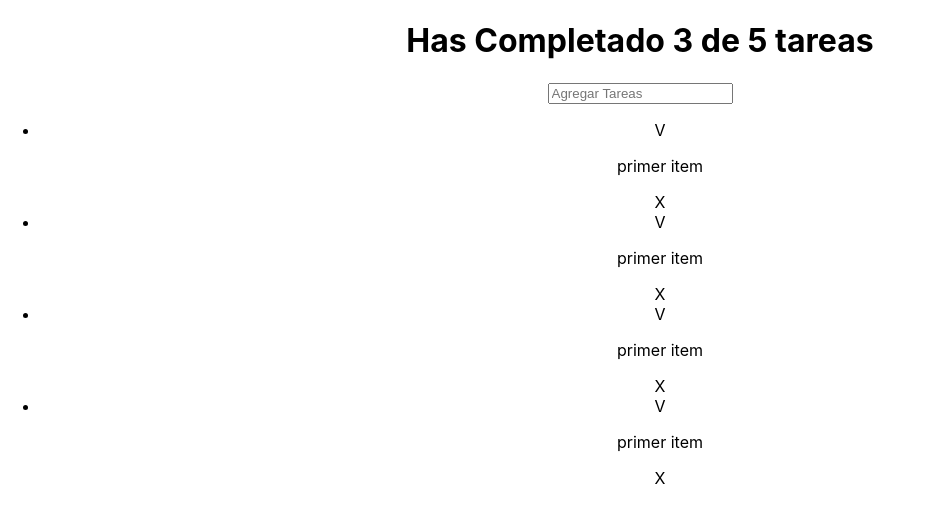
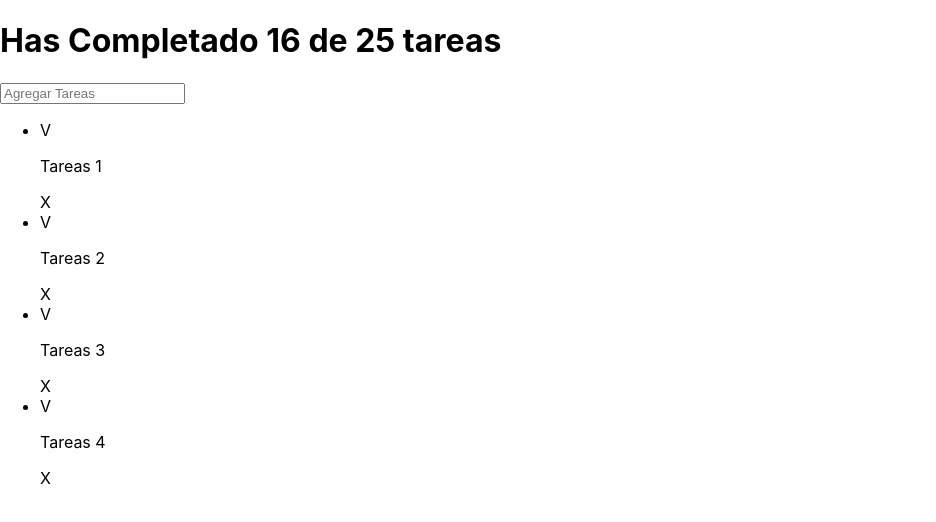
Before and after one commit to JhonTrujillo/listartareas, a React (Create React App) app: page / in a window 1280 px wide. Shown: the top 522 px of the page, without its empty margins (0-936 px from the left). Built offline with nearby package versions, Linux system fonts and the light colour scheme.

Commit message:
Feat: agregando props

```diff
--- a/src/App.css
+++ /dev/null
@@ -1,38 +0,0 @@
-.App {
-  text-align: center;
-}
-
-.App-logo {
-  height: 40vmin;
-  pointer-events: none;
-}
-
-@media (prefers-reduced-motion: no-preference) {
-  .App-logo {
-    animation: App-logo-spin infinite 20s linear;
-  }
-}
-
-.App-header {
-  background-color: #282c34;
-  min-height: 100vh;
-  display: flex;
-  flex-direction: column;
-  align-items: center;
-  justify-content: center;
-  font-size: calc(10px + 2vmin);
-  color: white;
-}
-
-.App-link {
-  color: #61dafb;
-}
-
-@keyframes App-logo-spin {
-  from {
-    transform: rotate(0deg);
-  }
-  to {
-    transform: rotate(360deg);
-  }
-}
--- a/src/App.js
+++ b/src/App.js
@@ -1,25 +1,42 @@
-import logo from './logo.svg';
+// import logo from './logo.svg';
 import { ListarCounter } from './ListarCounter';
 import { ListarSearch } from './ListarSearch';
 import { ListarTareas } from './ListarTareas';
 import { ListarItem } from './ListarItem';
-import './App.css';
+import React from 'react';
+// import './App.css';
+
+const defaultTareas = [
+  { text: 'Tareas 1', completed: true },
+  { text: 'Tareas 2', completed: false },
+  { text: 'Tareas 3', completed: false },
+  { text: 'Tareas 4', completed: false },
+];
 
 function App() {
   return (
-    <div className="App">
+    // <div className="App"> {/*contenedor global por defecto*/}</div>
+    <React.Fragment>
       {/* Se llaman los componentes de react */}
-      <ListarCounter />
+      <ListarCounter completed={16} total={25}/>
       <ListarSearch />
       <ListarTareas>
-        <ListarItem />
-        <ListarItem />
-        <ListarItem />
-        <ListarItem />
+        {defaultTareas.map(tarea => (
+          <ListarItem
+          key={tarea.text}
+          text={tarea.text}
+          completed={tarea.completed}
+          />
+        ))}
       </ListarTareas>
+
+
+
+
+
       {/* <CrearItemButton /> */}
+    </React.Fragment>
 
-    </div>
   );
 }
 
--- a/src/ListarCounter.js
+++ b/src/ListarCounter.js
@@ -1,8 +1,8 @@
 // se crea el componente ListaCounter
-function ListarCounter() {
+function ListarCounter({total, completed}) {
     return (
       <h1>
-        Has Completado 3 de 5 tareas
+        Has Completado {completed} de {total} tareas
       </h1>
     )
   }
--- a/src/ListarItem.js
+++ b/src/ListarItem.js
@@ -1,9 +1,9 @@
 // se crea el componente ListaItem
-function ListarItem() {
+function ListarItem(props) {
     return (
       <li>
-        <span>V</span>
-        <p>primer item</p>
+        <span>V{props.completed}</span>
+        <p>{props.text}</p>
         <span>X</span>
       </li>
     )
```
